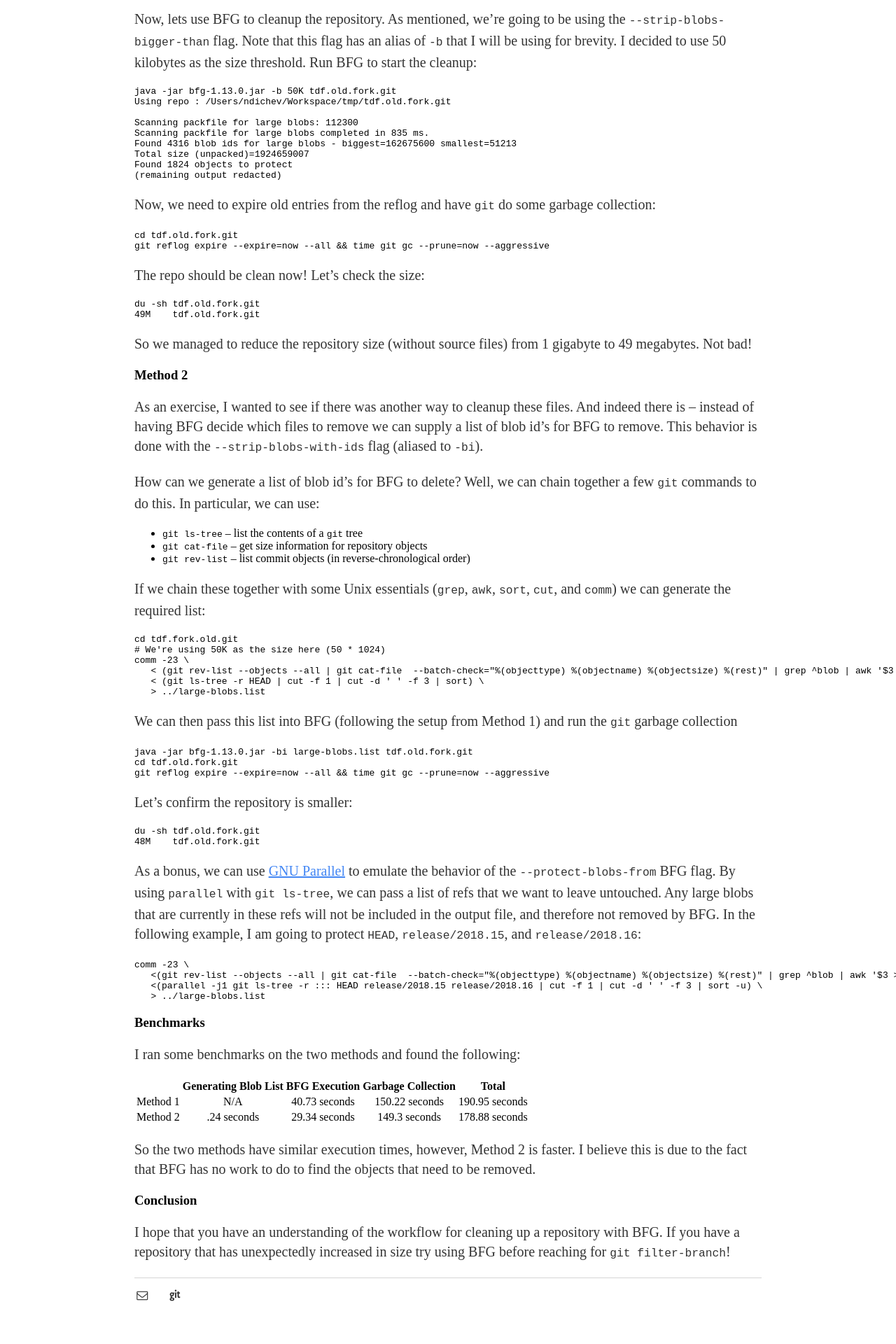
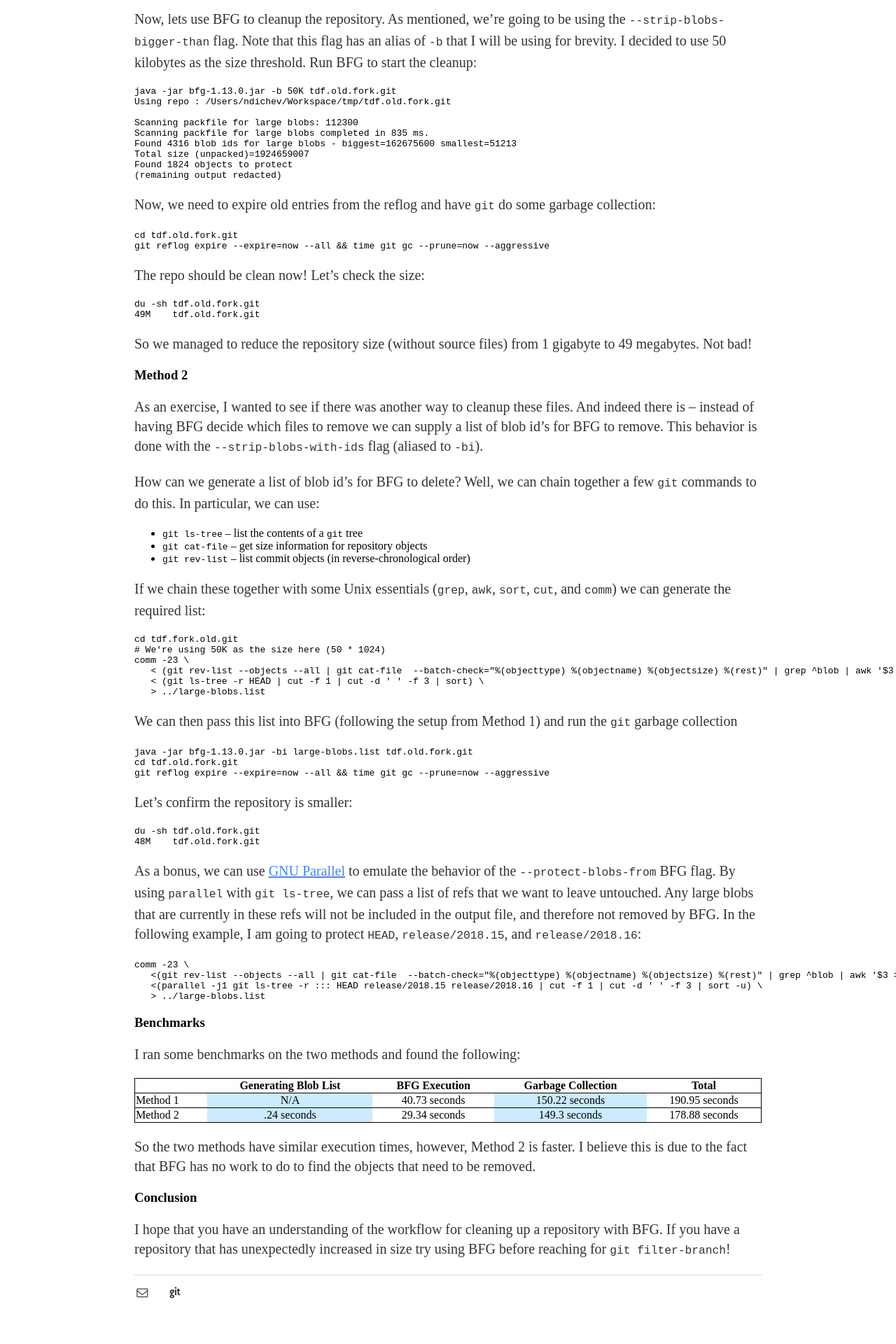
Before and after one commit to nickdichev/nickdichev.github.io, a Jekyll site: the page built from _posts/2018-12-08-git-bfg.md, in a window 1280 px wide. Shown: the part 1235-3155 px from the top of the page at 70% size. Built offline with Jekyll 4.4.1, drawn with Linux system fonts in a browser that asks for light colours.

Commit message:
add styling to blog post tables

```diff
--- a/assets/css/main.css
+++ b/assets/css/main.css
@@ -66,3 +66,23 @@ ul.posts li {
 ul.posts a {
 	color: rgb(66, 134, 244);
 }
+
+/*  ****************** */
+/*  BLOG POST - TABLES */
+/*  ****************** */
+
+/* background on table cols */
+.post td:nth-child(even) {
+    background: #ccebff;
+}
+
+/* black border inside table */
+.post th, .post td {
+    border-bottom: 1px solid black;
+}
+
+.post table {
+    border-collapse: collapse;
+    border: 1px solid black;
+    width: 100%;
+}
```
